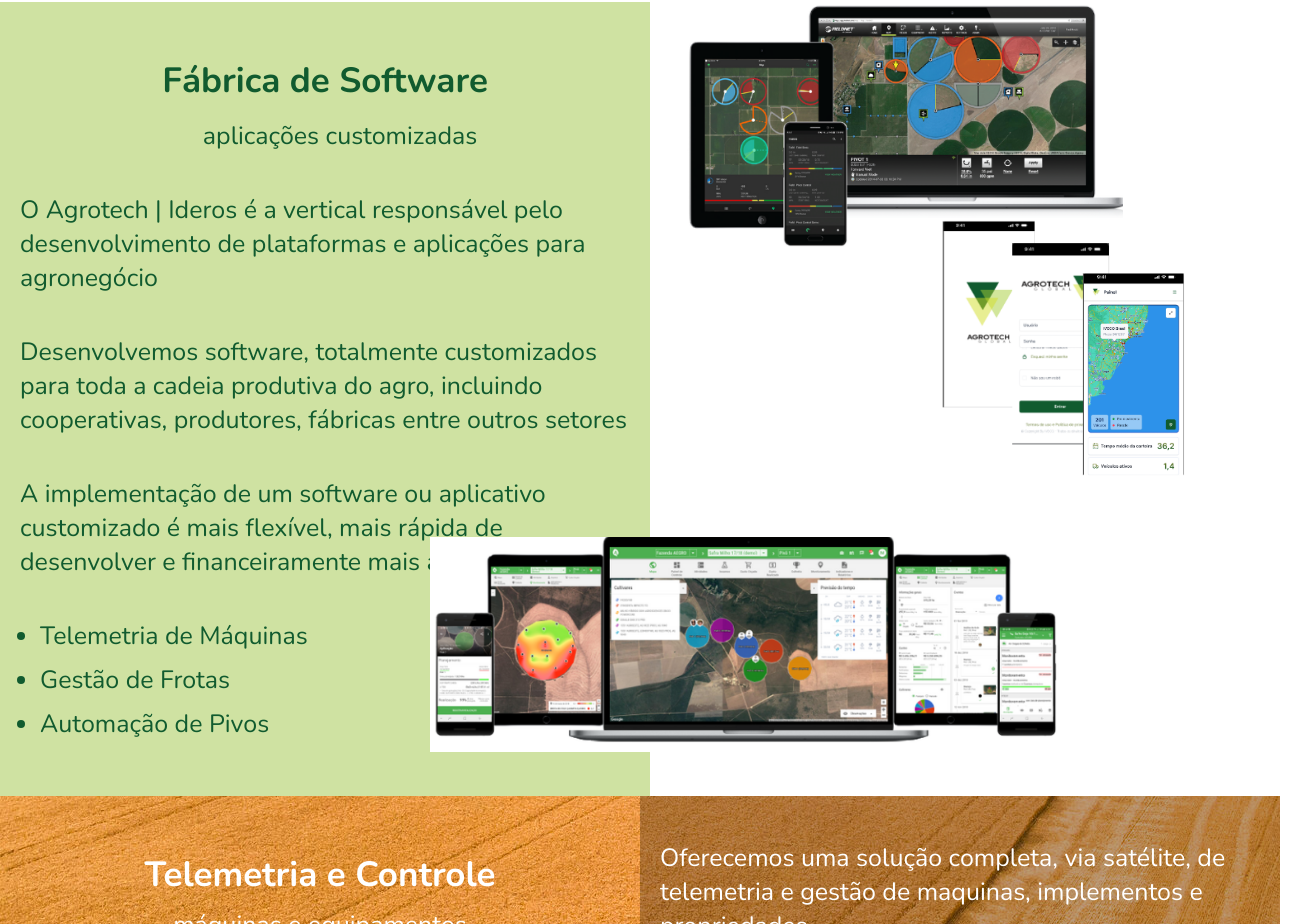
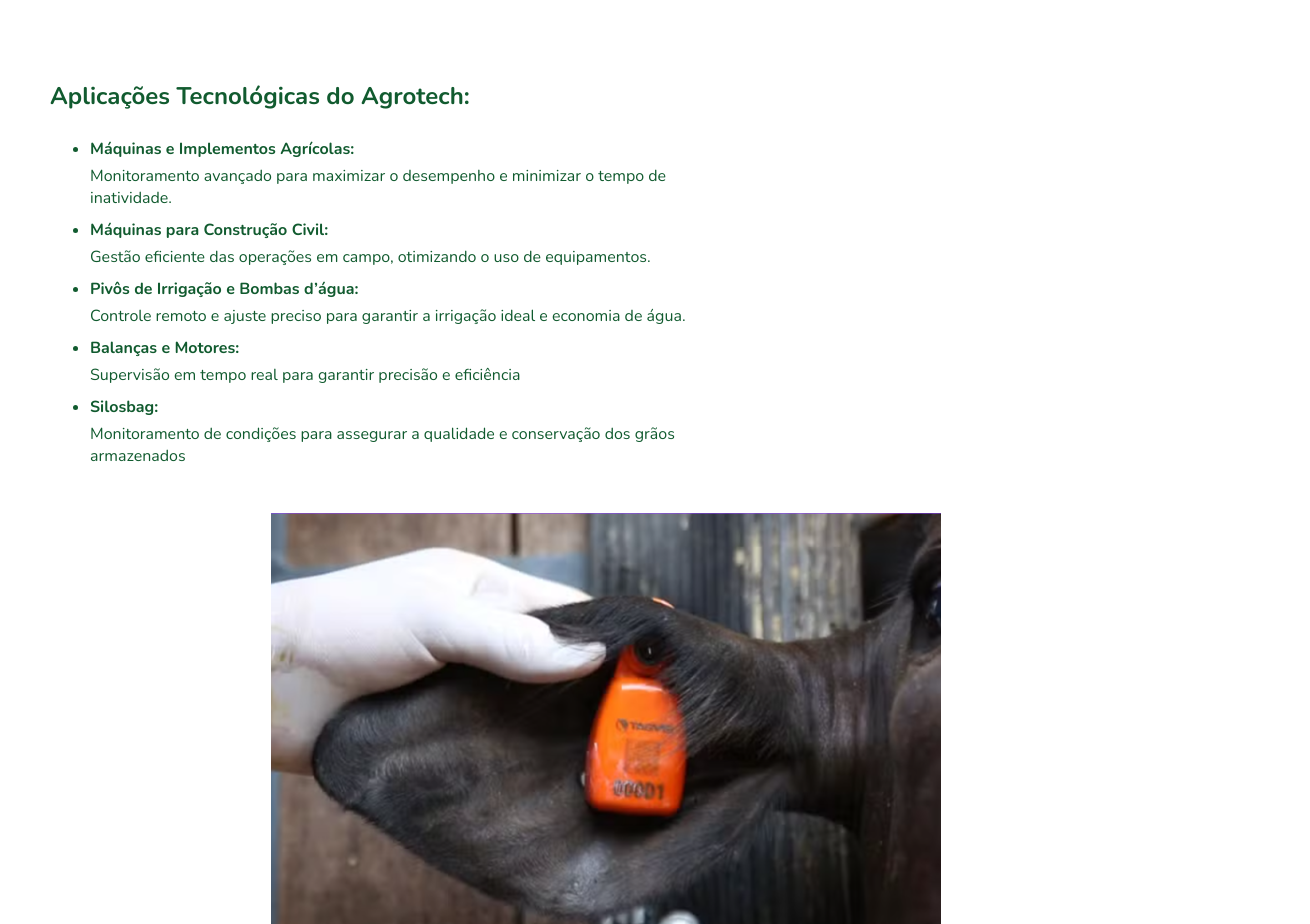
Before and after one commit to Pedroporto87/AgroTech, a React (Vite) app: page / in a window 1280 px wide. Shown: the part 2920-3844 px from the top of the page, 1310 px wide, since content can reach past the window. Built offline with nearby package versions, Linux system fonts and the light colour scheme.

Commit message:
telemetria quase pronta

```diff
--- a/src/components/dataCenter.jsx
+++ b/src/components/dataCenter.jsx
@@ -1,4 +1,5 @@
 import '../style/datacenter.scss';
+import Bovino from '../img/Imagem 04 - Telemetria Rebanhos.png'
 import Title from './title';
 
 export const DataCenter = () => {
@@ -49,6 +50,23 @@ export const DataCenter = () => {
           </li>
         </ol>
       </section>
+      <section className='telemetria-ol'>
+        <h1>Aplicações Tecnológicas do Agrotech:</h1>
+        <ul>
+          <li><strong>Máquinas e Implementos Agrícolas:</strong> Monitoramento avançado para maximizar o desempenho e minimizar o tempo de inatividade.</li>
+          <li><strong>Máquinas para Construção Civil:</strong> Gestão eficiente das operações em campo, otimizando o uso de equipamentos.</li>
+          <li><strong>Pivôs de Irrigação e Bombas d’água:</strong> Controle remoto e ajuste preciso para garantir a irrigação ideal e economia de água.</li>
+          <li><strong>Balanças e Motores:</strong> Supervisão em tempo real para garantir precisão e eficiência</li>
+          <li><strong>Silosbag:</strong> Monitoramento de condições para assegurar a qualidade e conservação dos grãos armazenados</li>
+        </ul>
+      </section >
+      <section className='telemetria-img'>
+      <img src={Bovino} alt="foto de bovino com brinco de rastreamento"/>
+      </section>
+      <section className='telemetria-text'>
+        <p>Com a tecnologia de telemetria da Agrotech, os agricultores têm em mãos uma ferramenta poderosa que não apenas melhora a produtividade e eficiência, mas também
+        promove a inovação contínua no setor agropecuário. Assim, tornamos o agronegócio mais competitivo, sustentável e preparado para os desafios futuros</p>
+      </section>
     </section>
     </>
   );
--- a/src/components/fabricaSoftware.jsx
+++ /dev/null
@@ -1,44 +0,0 @@
-import '../style/fabricaSoftware.scss'
-import fabrica1 from '../img/fabrica-1.png'
-import fabrica2 from '../img/fabrica-2.png'
-import fabrica3 from '../img/fabrica-3.png'
-
-export const FabricaSoftware = () => {
-  return (
-    <section id="fabrica-software">
-    <section className="fabrica-text">
-        <h1>Fábrica de Software</h1>
-        <p className="p-title">aplicações customizadas</p>
-        <p>O Agrotech | Ideros é a vertical responsável pelo
-            desenvolvimento de plataformas e aplicações para agronegócio
-        </p>
-        <p>
-            Desenvolvemos software, totalmente customizados
-            para toda a cadeia produtiva do agro, incluindo
-            cooperativas, produtores, fábricas entre outros setores
-        </p>
-        <p>
-            A implementação de um software ou aplicativo
-            customizado é mais flexível, mais rápida de desenvolver e
-            financeiramente mais atrativa
-        </p>
-        <ul>
-            <li>Telemetria de Máquinas</li>
-            <li>Gestão de Frotas</li>
-            <li>Automação de Pivos</li>
-        </ul>
-    </section>
-    <section className='fabrica-img'>
-        <section className='fabrica-1'>
-            <img src={fabrica1} alt="imagem de dispositivos" />
-        </section>
-        <section className='fabrica-2'>
-            <img src={fabrica2} alt="imagem de telas de celulares" />
-        </section>
-        <section className='fabrica-3'>
-            <img src={fabrica3} alt="imagem de dispositivos" />
-        </section>
-    </section>
-    </section>
-  )
-}
--- a/src/style/datacenter.scss
+++ b/src/style/datacenter.scss
@@ -1,4 +1,5 @@
 .telemetria {
+  width: 90%;
   display: flex;
   flex-wrap: wrap;
   align-items: flex-start;
@@ -28,8 +29,6 @@
       margin-bottom: 10px; // Espaçamento entre o título e a lista
     }
 
-    ol {
-      padding-left: 0; // Remove o padding padrão da lista
 
       li {
         margin-bottom: 10px; // Espaçamento entre os itens da lista
@@ -39,6 +38,6 @@
           margin-bottom: 5px; // Espaçamento entre o título e o texto do item
         }
       }
-    }
+
   }
 }
```
